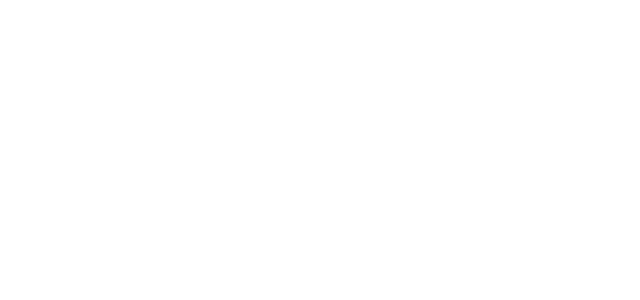
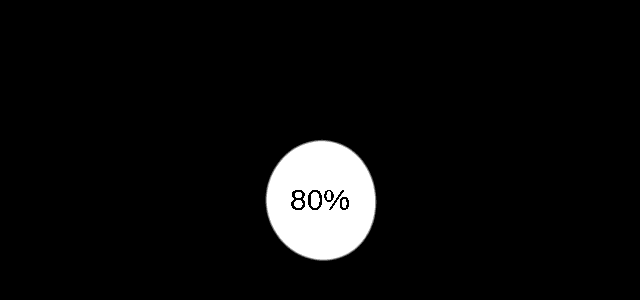
Before and after one commit to MIXISAMA/my-homepage, a Vue app: page /water-drops in a window 1280 px wide. Before the commit this address had no page. Shown: the part 200-500 px from the top of the page, without its empty margins (320-960 px from the left). Built offline with nearby package versions, Linux system fonts and the light colour scheme.

Commit message:
water drops

```diff
--- a/src/router/index.ts
+++ b/src/router/index.ts
@@ -46,6 +46,11 @@
       name: "circle-count-down",
       component: () => import("../views/CircleCountDown.vue"),
     },
+    {
+      path: "/water-drops",
+      name: "water-drops",
+      component: () => import("../views/WaterDrops.vue"),
+    },
   ],
 });
 
--- a/src/views/MenuView.vue
+++ b/src/views/MenuView.vue
@@ -22,6 +22,9 @@
     <li>
       <RouterLink to="/circle-count-down">Circle Count Down</RouterLink>
     </li>
+    <li>
+      <RouterLink to="/water-drops">Water Drops</RouterLink>
+    </li>
   </ul>
 </template>
 
--- /dev/null
+++ b/src/views/WaterDrops.vue
@@ -0,0 +1,90 @@
+<template>
+<div class="container">
+  <div class="drop"></div>
+  <div class="drop"></div>
+  <div class="drop"></div>
+  <div class="collection"></div>
+  <span>80%</span>
+</div>
+</template>
+
+<script setup lang="ts">
+
+</script>
+
+<style scoped>
+
+.container {
+  display: flex;
+  justify-content: center;
+  align-items: center;
+  min-height: 100vh;
+  background-color: #000;
+  filter: contrast(30);
+}
+
+.drop {
+  width: 100px;
+  height: 100px;
+  background-color: #fff;
+  border-radius: 50%;
+  position: absolute;
+  filter: blur(20px);
+  opacity: 0;
+  animation: 2.5s drop linear infinite;
+}
+
+.drop:nth-child(2) {
+  animation-delay: .5s;
+}
+
+.drop:nth-child(3) {
+  animation-delay: .7s;
+}
+
+.collection {
+  width: 100px;
+  height: 100px;
+  background-color: #fff;
+  border-radius: 50%;
+  filter: blur(20px);
+  animation: 3s collection linear infinite;
+}
+
+span {
+  position: absolute;
+  font-family: Arial, Helvetica, sans-serif;
+  font-size: 30px;
+}
+
+@keyframes drop {
+  0% {
+    transform: scale(0.7) translateY(-600%);
+    opacity: 0;
+  }
+  50% {
+    transform: scale(0.4) translateY(-80%);
+    opacity: 1;
+  }
+  100% {
+    transform: scale(0.3) translateY(0px);
+    opacity: 1;
+  }
+}
+
+@keyframes collection {
+  0% {
+    transform: scale(1) rotate(0deg);
+  }
+  50% {
+    transform: scale(1.3) rotate(180deg);
+    width: 90px;
+    border-top-left-radius: 40%;
+    border-bottom-left-radius: 45%;
+  }
+  100% {
+    transform: scale(1) rotate(360deg);
+  }
+}
+
+</style>
```
